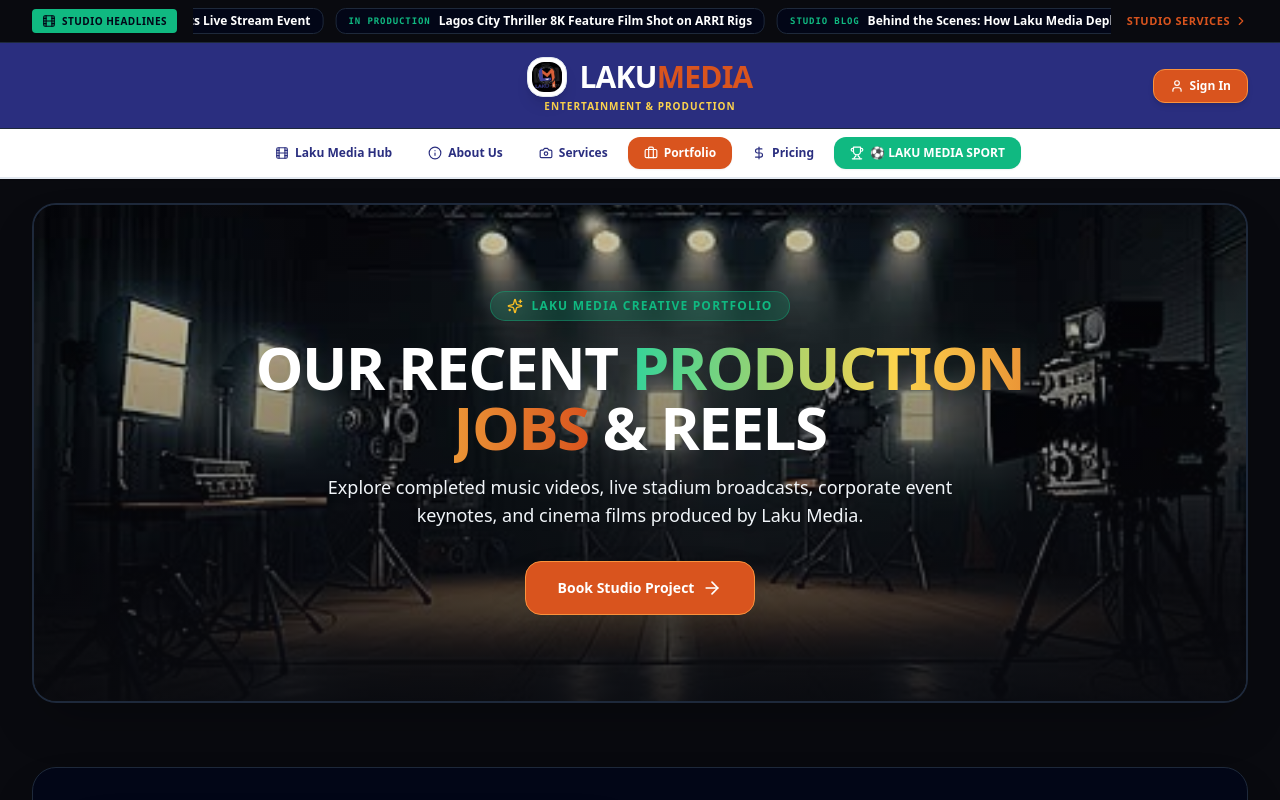
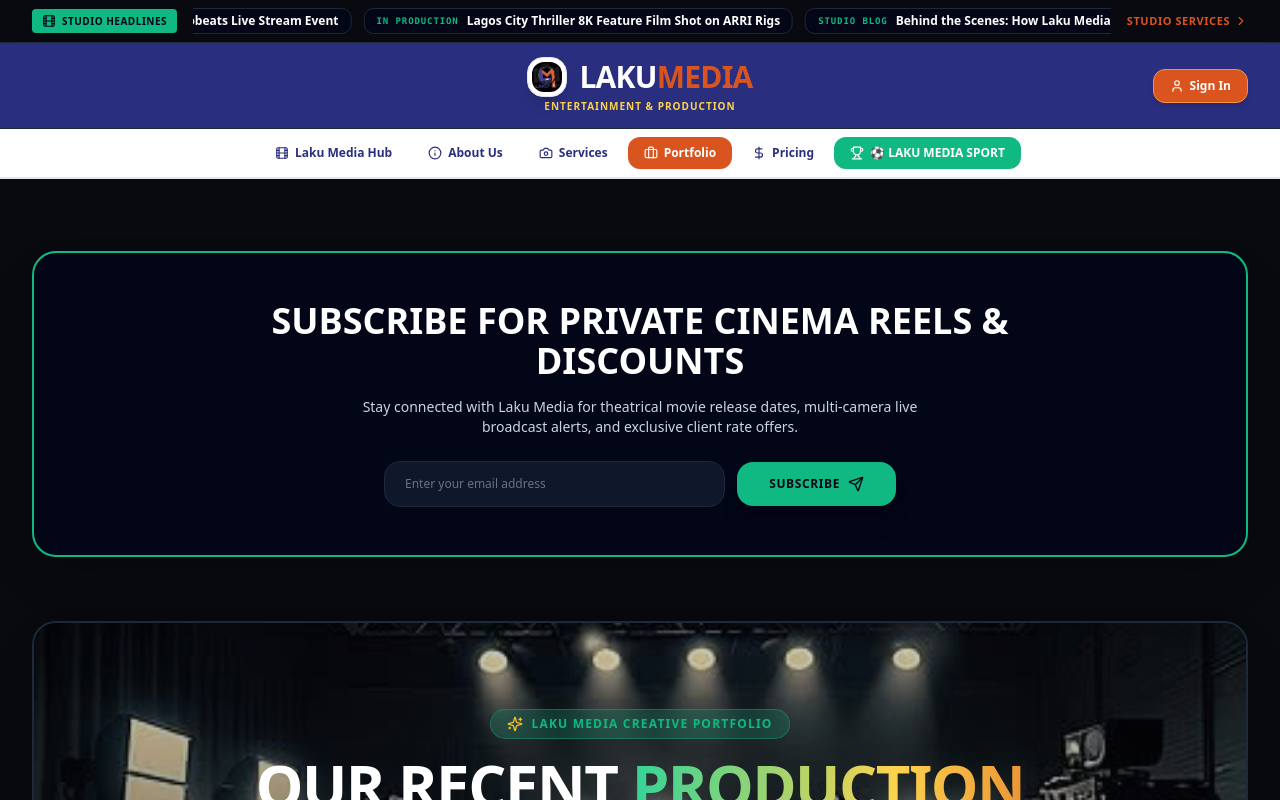
Before and after one commit to 4poesy/lakumedia, a Next.js app: page /multimedia/portfolio in a window 1280 px wide. Shown: the top 800 px of the page. Built offline with nearby package versions, Linux system fonts and the light colour scheme.

Commit message:
Remove-FAQ-From-Portfolio-Page-And-Move-Subscriber-Banner-Before-Hero

```diff
--- a/app/multimedia/portfolio/page.tsx
+++ b/app/multimedia/portfolio/page.tsx
@@ -3,7 +3,6 @@
 import Link from 'next/link';
 import { Play, Sparkles, Camera, Film, Tv, Radio, ArrowRight, CheckCircle2, Award, Zap } from 'lucide-react';
 import { BookUsNowSection } from '@/components/multimedia/book-us-now';
-import { StudioFaqSection } from '@/components/multimedia/studio-faq';
 import { StudioSubscriberSection } from '@/components/multimedia/newsletter-popup-modal';
 
 export const dynamic = 'force-dynamic';
@@ -69,7 +68,12 @@
   return (
     <div className="bg-[#090A0F] text-white min-h-screen space-y-16">
 
-      {/* 1. STUDIO PORTFOLIO HERO HEADER with Lighter Overlay for Background Image Clarity */}
+      {/* 1. SUBSCRIBER BANNER (Placed BEFORE Hero Section, without "JOIN LAKU MEDIA STUDIO NETWORK") */}
+      <div className="max-w-7xl mx-auto pt-2">
+        <StudioSubscriberSection showTagline={false} />
+      </div>
+
+      {/* 2. STUDIO PORTFOLIO HERO HEADER with Lighter Overlay for Background Image Clarity */}
       <section className="relative rounded-3xl overflow-hidden min-h-[440px] sm:min-h-[500px] flex items-center justify-center border-2 border-slate-800 shadow-2xl">
         <Image
           src="/assest/user_portfolio_hero_stage.jpg"
@@ -105,7 +109,7 @@
         </div>
       </section>
 
-      {/* 2. SHOWCASE SECTION 1: 2-COLUMN LAYOUT (User Image 2 on LEFT, Content on RIGHT) */}
+      {/* 3. SHOWCASE SECTION 1: 2-COLUMN LAYOUT (User Image 2 on LEFT, Content on RIGHT) */}
       <section className="max-w-7xl mx-auto bg-slate-950 rounded-3xl p-6 sm:p-10 border border-slate-800 shadow-2xl overflow-hidden">
         <div className="grid grid-cols-1 lg:grid-cols-12 gap-8 items-center">
 
@@ -165,7 +169,7 @@
         </div>
       </section>
 
-      {/* Portfolio Projects Grid */}
+      {/* 4. Portfolio Projects Grid */}
       <section className="max-w-7xl mx-auto space-y-8">
         <div className="flex flex-col sm:flex-row sm:items-center justify-between gap-4 pb-4 border-b border-slate-800">
           <div>
@@ -239,7 +243,7 @@
         </div>
       </section>
 
-      {/* 3. SHOWCASE SECTION 2: 2-COLUMN LAYOUT (Content on LEFT, User Image 3 on RIGHT) */}
+      {/* 5. SHOWCASE SECTION 2: 2-COLUMN LAYOUT (Content on LEFT, User Image 3 on RIGHT) */}
       <section className="max-w-7xl mx-auto bg-slate-950 rounded-3xl p-6 sm:p-10 border border-slate-800 shadow-2xl overflow-hidden">
         <div className="grid grid-cols-1 lg:grid-cols-12 gap-8 items-center">
 
@@ -303,17 +307,7 @@
         </div>
       </section>
 
-      {/* FAQ Section */}
-      <div className="max-w-7xl mx-auto">
-        <StudioFaqSection />
-      </div>
-
-      {/* Subscriber Section */}
-      <div className="max-w-7xl mx-auto">
-        <StudioSubscriberSection />
-      </div>
-
-      {/* Book Us Section */}
+      {/* 6. Book Us Section */}
       <div className="max-w-7xl mx-auto">
         <BookUsNowSection />
       </div>
--- a/components/multimedia/newsletter-popup-modal.tsx
+++ b/components/multimedia/newsletter-popup-modal.tsx
@@ -167,7 +167,11 @@
   );
 }
 
-export function StudioSubscriberSection() {
+interface StudioSubscriberSectionProps {
+  showTagline?: boolean;
+}
+
+export function StudioSubscriberSection({ showTagline = true }: StudioSubscriberSectionProps) {
   const [email, setEmail] = useState('');
   const [submitted, setSubmitted] = useState(false);
 
@@ -185,9 +189,11 @@
   return (
     <section className="bg-slate-950 p-8 sm:p-12 rounded-3xl border-2 border-[#10B981] shadow-2xl space-y-6 relative overflow-hidden my-10 max-w-7xl mx-auto">
       <div className="max-w-3xl mx-auto text-center space-y-4">
-        <span className="text-xs font-extrabold text-[#10B981] uppercase tracking-widest block">
-          JOIN LAKU MEDIA STUDIO NETWORK
-        </span>
+        {showTagline && (
+          <span className="text-xs font-extrabold text-[#10B981] uppercase tracking-widest block">
+            JOIN LAKU MEDIA STUDIO NETWORK
+          </span>
+        )}
         <h2 className="text-3xl sm:text-4xl font-black text-white uppercase">
           SUBSCRIBE FOR PRIVATE CINEMA REELS & DISCOUNTS
         </h2>
```
